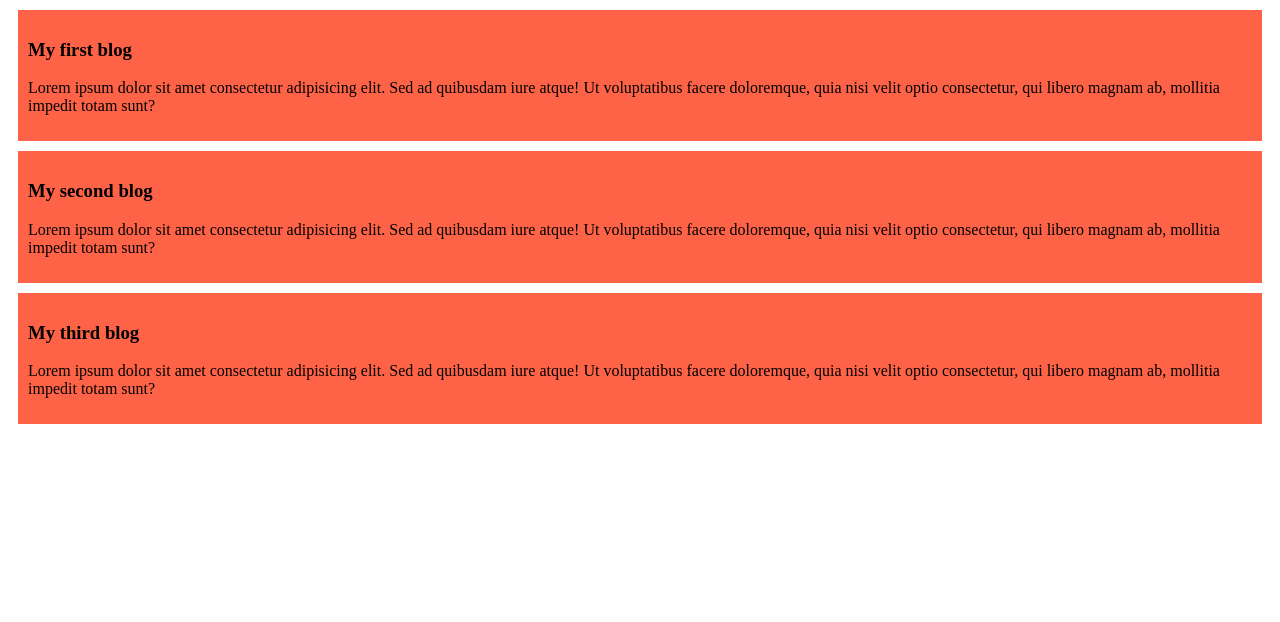
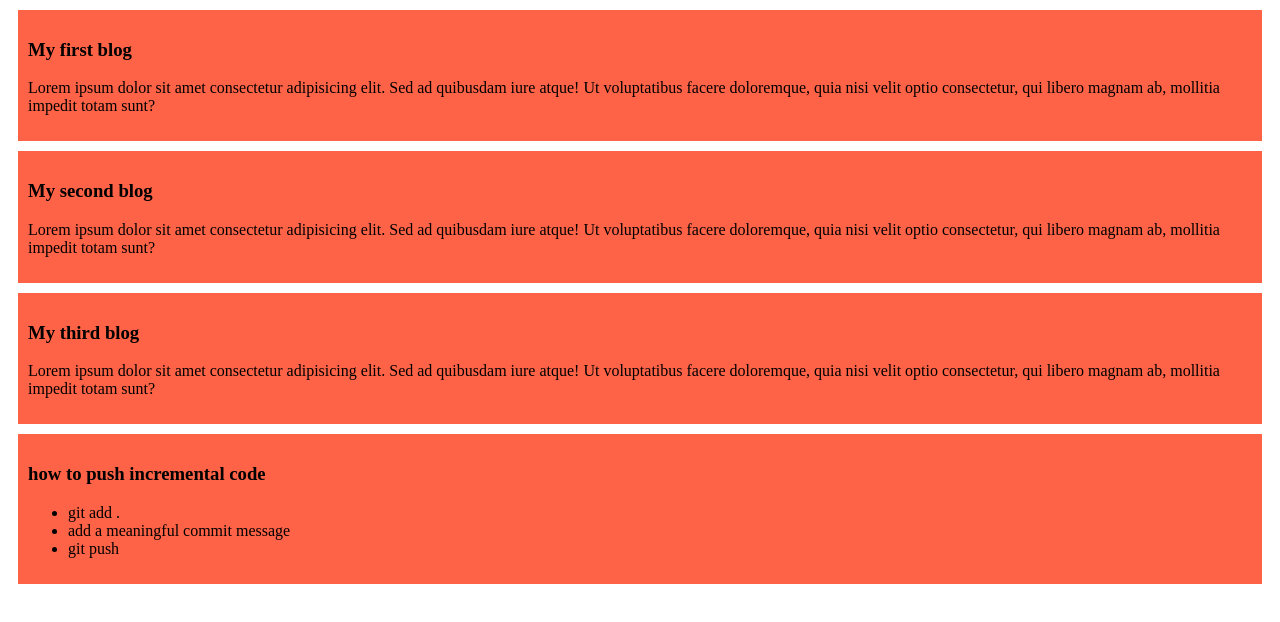
Before and after one commit to ssssohannnn/my-simple-wbsite, a plain HTML site: page index.html in a window 1280 px wide. Drawn offline with Linux system fonts and the light colour scheme.

Commit message:
added a list push code

```diff
--- a/index.html
+++ b/index.html
@@ -18,6 +18,15 @@
     <div>
         <h3>My third blog</h3>
         <p>Lorem ipsum dolor sit amet consectetur adipisicing elit. Sed ad quibusdam iure atque! Ut voluptatibus facere doloremque, quia nisi velit optio consectetur, qui libero magnam ab, mollitia impedit totam sunt?</p>
+
+    </div>
+    <div>
+        <h3>how to push incremental code</h3>
+        <ul>
+            <li>git add .</li>
+            <li>add a meaningful commit message</li>
+            <li>git push</li>
+        </ul>
     </div>
 </body>
 </html>
```
